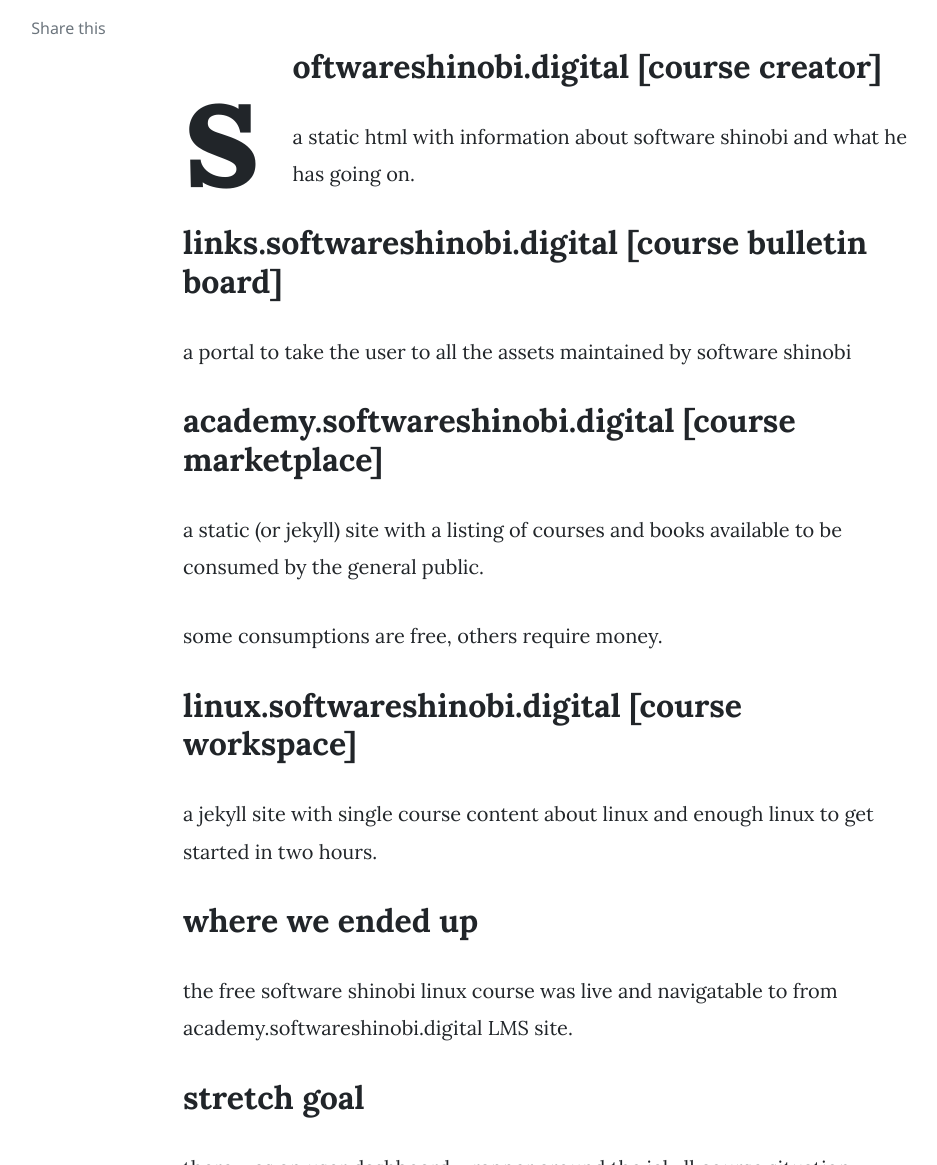
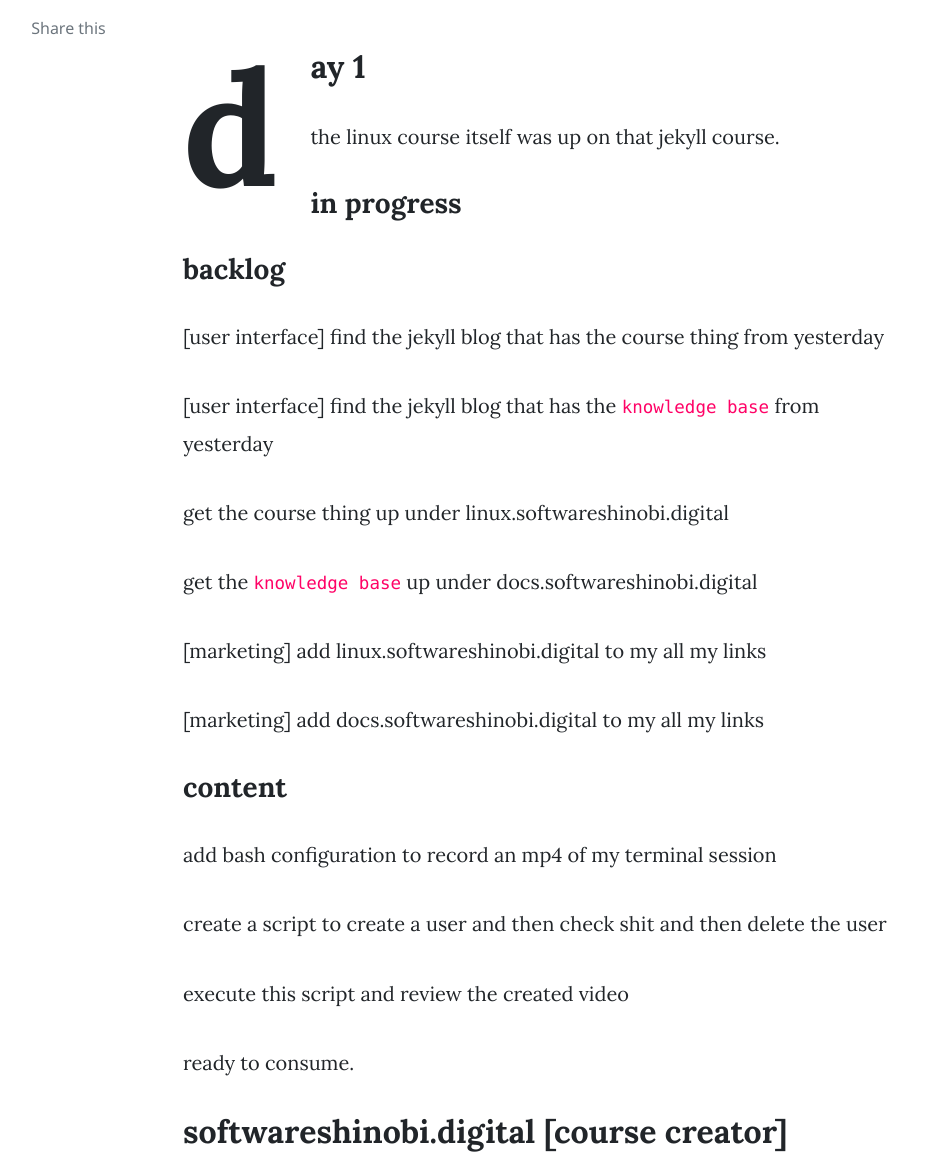
Before and after one commit to softwareshinobi/blog.softwareshinobi.digital, a Jekyll site: the page built from _posts/revenue/passive/courses/2023-12-18-the-software-shinobi-linux-course.md, in a window 1280 px wide and 1400 px high, scrolled down 233 px, cut to the strip 235-1400 px from the top of the window. Shown: the whole strip, without its empty margins (187-1124 px from the left). Built offline with Jekyll 4.4.1, drawn with Linux system fonts in a browser that asks for light colours; nearby versions of some CDN libraries; comment, search, counter and statistics services are not loaded; some of the changed text lies outside the part shown.

Commit message:
automated terminal push

```diff
--- a/_posts/revenue/passive/courses/2023-12-18-the-software-shinobi-linux-course.md
+++ b/_posts/revenue/passive/courses/2023-12-18-the-software-shinobi-linux-course.md
@@ -17,6 +17,49 @@
 hidden: false
 
 ---
+
+## day 1
+
+the linux course itself was up on that jekyll course.
+
+
+### in progress
+
+### backlog
+
+[user interface] find the jekyll blog that has the course thing from yesterday
+
+[user interface] find the jekyll blog that has the `knowledge base` from yesterday
+
+get the course thing up under linux.softwareshinobi.digital
+
+get the `knowledge base` up under docs.softwareshinobi.digital
+
+[marketing] add linux.softwareshinobi.digital to my all my links
+
+[marketing] add docs.softwareshinobi.digital to my all my links
+
+### content
+
+add bash configuration to record an mp4 of my terminal session
+
+create a script to create a user and then check shit and then delete the user
+
+execute this script and review the created video
+
+
+
+
+
+
+
+
+
+
+
+
+
+ready to consume.
 
 ## softwareshinobi.digital [course creator]
 
@@ -38,7 +81,11 @@
 
 ## where we ended up
 
-the free software shinobi linux course was live and navigatable to from academy.softwareshinobi.digital LMS site.
+the free software shinobi linux course was live and findable from academy.softwareshinobi.digital LMS site, the links.softwareshinobi.online links portal, and the comment section of a linkedin post published by software shinobi.
+
+## what happened after we ended up there
+
+the planet started eating my freely available fruit.
 
 ## stretch goal
 
```
Also changed, not shown: _posts/making-money/passive/courses/2023-12-18-A Django Course I Saw Online.md (deleted, +0 -45 lines), _posts/making-money/passive/courses/2023-12-18-the java course i want to make.md (deleted, +0 -123 lines), _posts/assistants/2023-10-02-loressssm-ipsum-article.md (renamed from _posts/assistant talk/2023-10-02-loressssm-ipsum-article.md), _posts/revenue/active/services/hour-consulting/2023-12-10-100-hour-talk-digital-nomad.md (renamed from _posts/making-money/active/services/hour-consulting/2023-12-10-100-hour-talk-digital-nomad.md), _posts/revenue/active/services/hour-consulting/2023-12-10-100-hour-talk-senior-developer.md (renamed from _posts/making-money/active/services/hour-consulting/2023-12-10-100-hour-talk-senior-developer.md), _posts/revenue/active/services/job-search/2023-10-02-service-career-developer-linkedin-remix.md (renamed from _posts/making-money/active/services/job-search/2023-10-02-service-career-developer-linkedin-remix.md), _posts/revenue/active/services/job-search/2023-10-02-service-career-developer-resume-remix.md.md (renamed from _posts/making-money/active/services/job-search/2023-10-02-service-career-developer-resume-remix.md.md), _posts/revenue/passive/sites/hawkeye/2023-10-02-losssrem-ipsum-article.md (renamed from _posts/making-money/passive/sites/hawkeye/2023-10-02-losssrem-ipsum-article.md), _posts/revenue/passive/sites/indignant-designs/2023-12-18-indignant-designs.md (renamed from _posts/making-money/passive/sites/indignant-designs/2023-12-18-indignant-designs.md), _posts/revenue/passive/sites/softwaredeveloperthings.com/2023-12-02-docker-compose.md (renamed from _posts/making-money/passive/sites/softwaredeveloperthings.com/2023-12-02-docker-compose.md), _posts/revenue/passive/trading/2023-12-18-trading-calculator-ideas.md (renamed from _posts/making-money/passive/trading/2023-12-18-trading-calculator-ideas.md), _posts/revenue/types/2023-10-02-lorem-stolen-pricing-article.md (renamed from _posts/project-types/2023-10-02-lorem-stolen-pricing-article.md), _posts/revenue/types/2023-10-02-lorssssem-ipsum-articlermc.md (renamed from _posts/project-types/2023-10-02-lorssssem-ipsum-articlermc.md).
